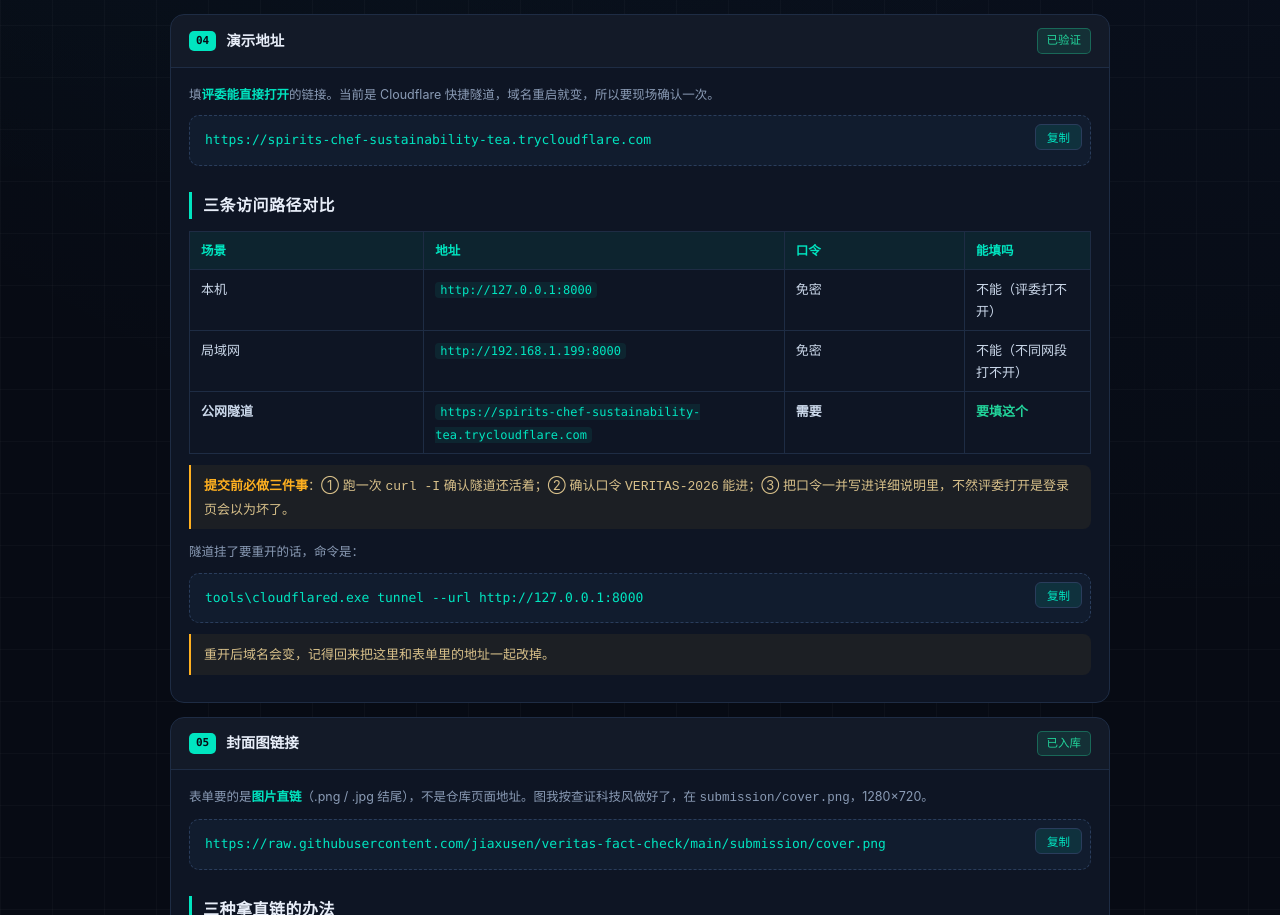
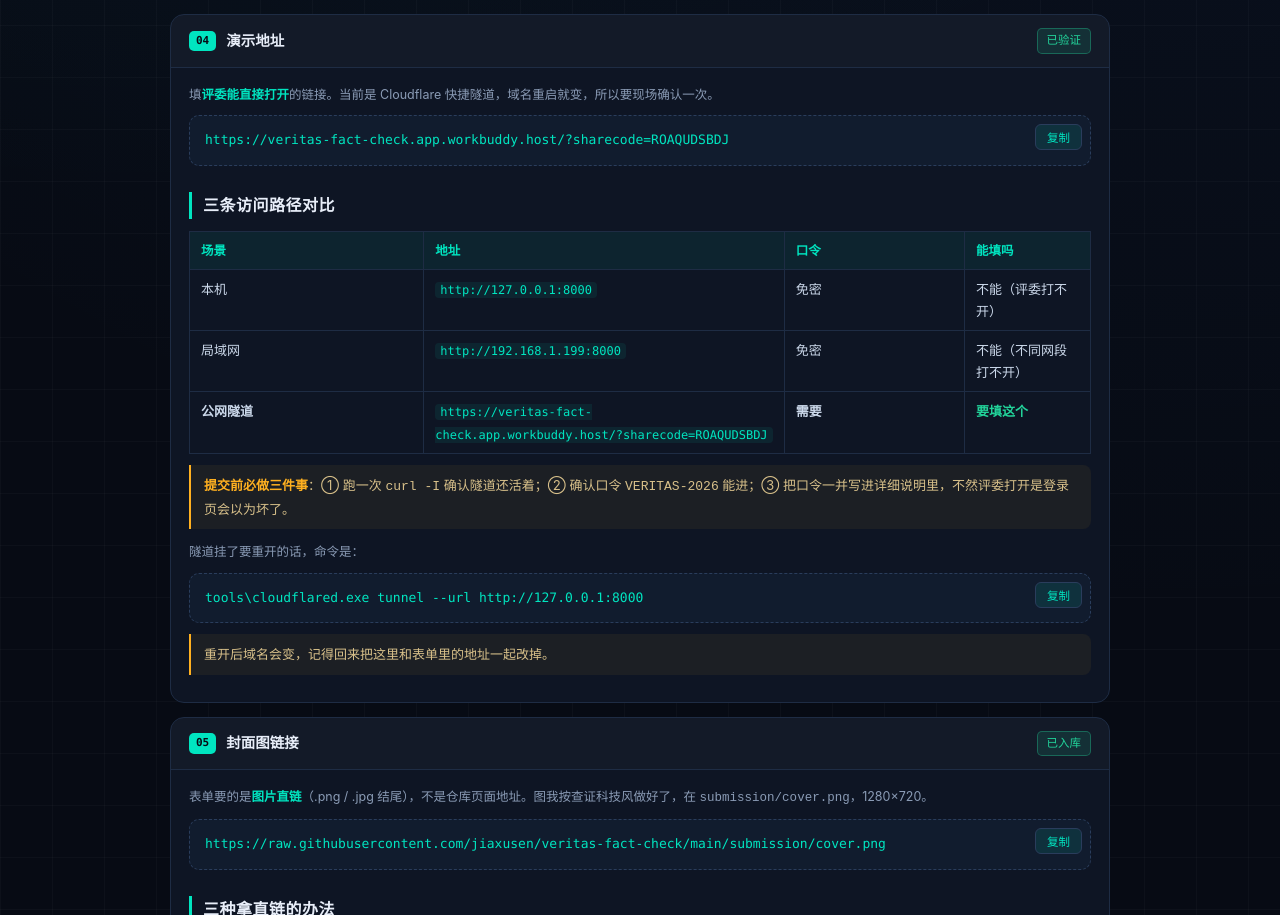
Before and after one commit to jiaxusen/veritas-fact-check, a plain HTML site: page submission/fill.html in a window 1280 px wide. Shown: the part 1899-2814 px from the top of the page. Drawn offline with Linux system fonts and the light colour scheme.

Commit message:
docs: 演示地址切换为固定托管域名

```diff
--- a/submission/fill.html
+++ b/submission/fill.html
@@ -208,13 +208,13 @@ git push -u origin main</div>
     </div>
     <div class="field-bd">
       <div class="tip">填<b>评委能直接打开</b>的链接。当前是 Cloudflare 快捷隧道，域名重启就变，所以要现场确认一次。</div>
-      <div class="copybox mono" data-copy>https://spirits-chef-sustainability-tea.trycloudflare.com</div>
+      <div class="copybox mono" data-copy>https://veritas-fact-check.app.workbuddy.host/?sharecode=ROAQUDSBDJ</div>
       <h2 class="sec">三条访问路径对比</h2>
       <table>
         <tr><th style="width:26%">场景</th><th>地址</th><th style="width:20%">口令</th><th style="width:14%">能填吗</th></tr>
         <tr><td>本机</td><td><code>http://127.0.0.1:8000</code></td><td>免密</td><td>不能（评委打不开）</td></tr>
         <tr><td>局域网</td><td><code>http://192.168.1.199:8000</code></td><td>免密</td><td>不能（不同网段打不开）</td></tr>
-        <tr><td><b>公网隧道</b></td><td><code>https://spirits-chef-sustainability-tea.trycloudflare.com</code></td><td><b>需要</b></td><td><b style="color:var(--ok)">要填这个</b></td></tr>
+        <tr><td><b>公网隧道</b></td><td><code>https://veritas-fact-check.app.workbuddy.host/?sharecode=ROAQUDSBDJ</code></td><td><b>需要</b></td><td><b style="color:var(--ok)">要填这个</b></td></tr>
       </table>
       <div class="note"><b>提交前必做三件事</b>：① 跑一次 <code>curl -I</code> 确认隧道还活着；② 确认口令 <code>VERITAS-2026</code> 能进；③ 把口令一并写进详细说明里，不然评委打开是登录页会以为坏了。</div>
       <div class="tip" style="margin-top:12px">隧道挂了要重开的话，命令是：</div>
```
Also changed, not shown: 1 other file.
